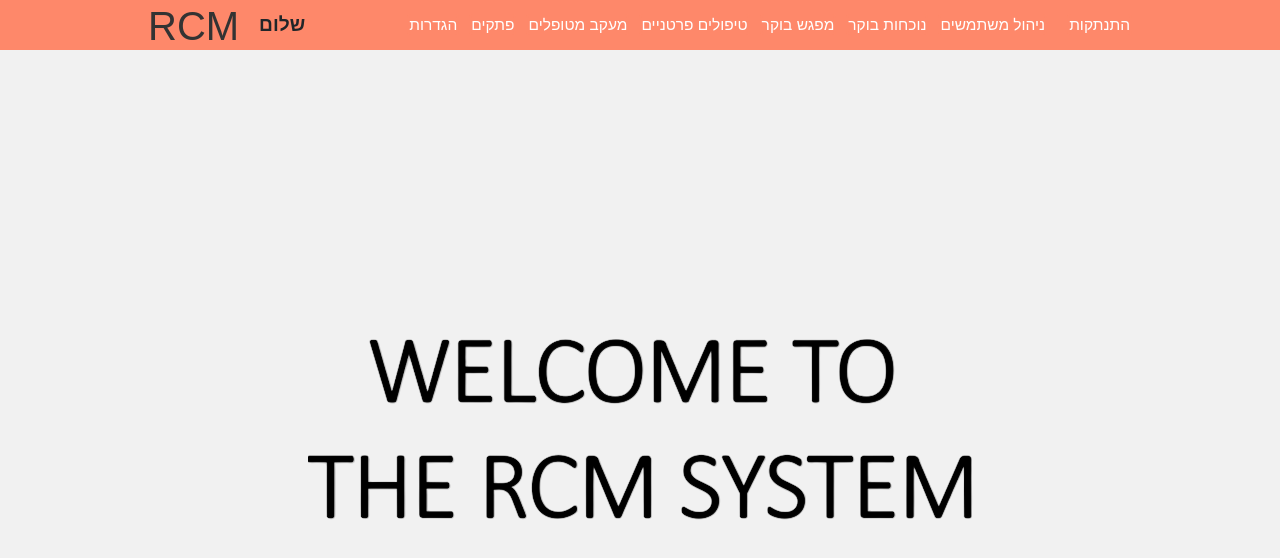
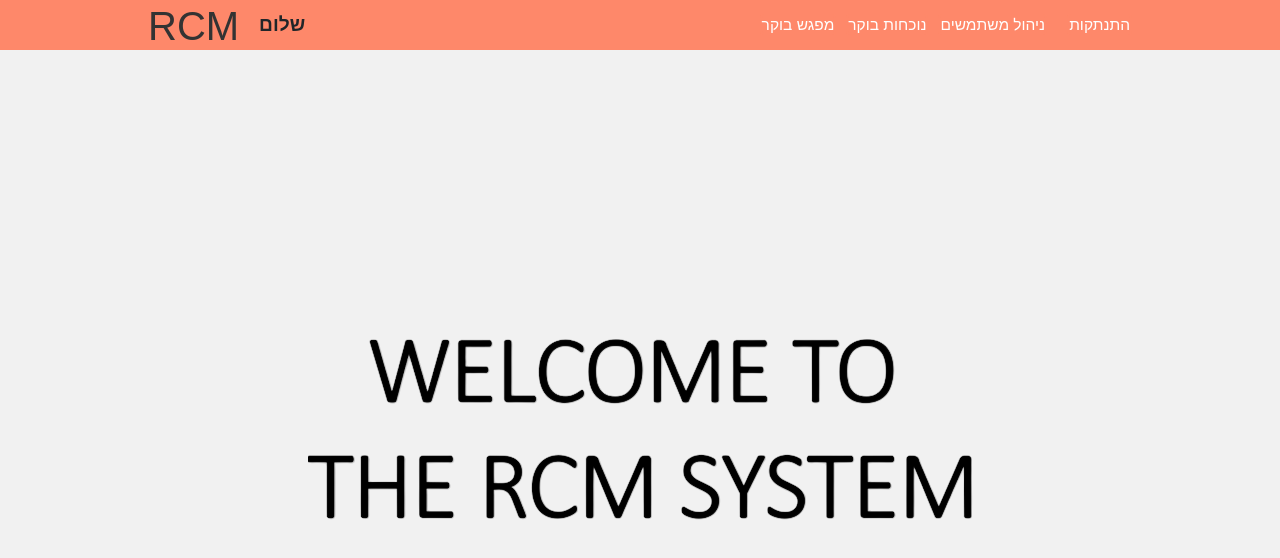
Before and after one commit to OrYehudaBenShimol/Fullstack-MERN-Beit-Gil, a React (Create React App) app in the folder frontend/: page / in a window 1280 px wide. Shown: the top 558 px of the page. Built offline with nearby package versions, Linux system fonts and the light colour scheme; no server answers; sample sign-in values are in the browser's storage.

Commit message:
Removed not working buttons from navbar.

```diff
--- a/frontend/src/components/Navbar.js
+++ b/frontend/src/components/Navbar.js
@@ -54,10 +54,10 @@ const Navbar = () => {
                         <Link className='manage-users-nav' to="/ManageUsers">ניהול משתמשים</Link>
                         <Link className='attendenc'  to="/MorningAttendence">נוכחות בוקר</Link>
                         <Link className='meeting'  to="/MorningMeeting" >מפגש בוקר</Link>
-                        <Link className='therapy'>טיפולים פרטניים</Link>
+                        {/* <Link className='therapy'>טיפולים פרטניים</Link>
                         <Link className='Patient follow-up'>מעקב מטופלים</Link>
                         <Link className='nothes'>פתקים</Link>
-                        <Link className='settings'>הגדרות</Link>
+                        <Link className='settings'>הגדרות</Link> */}
 
                     </div>
 
```
